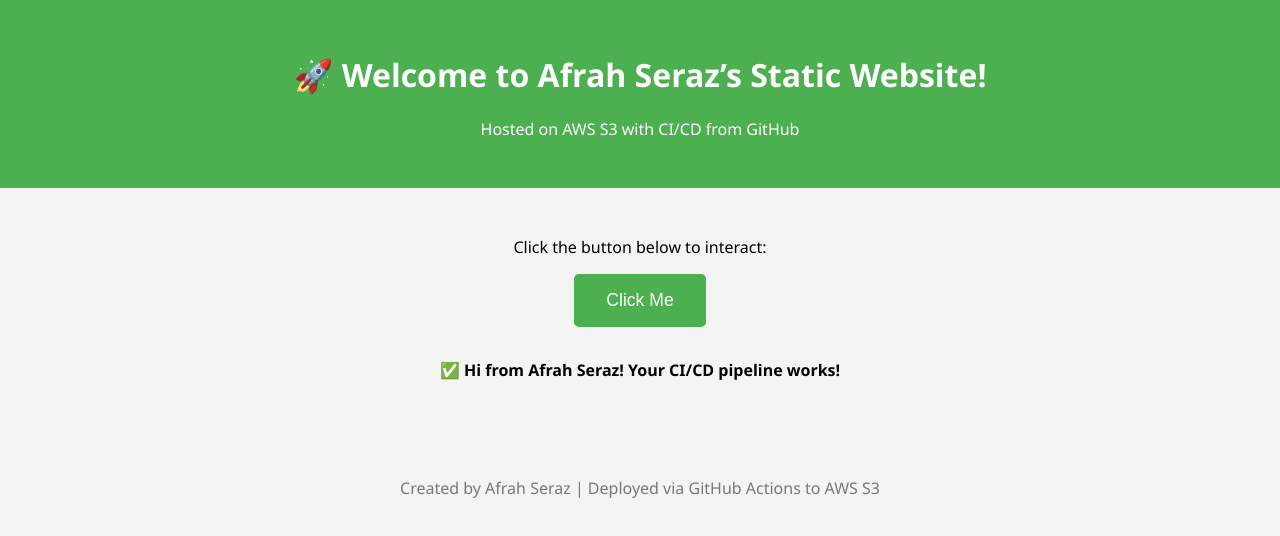
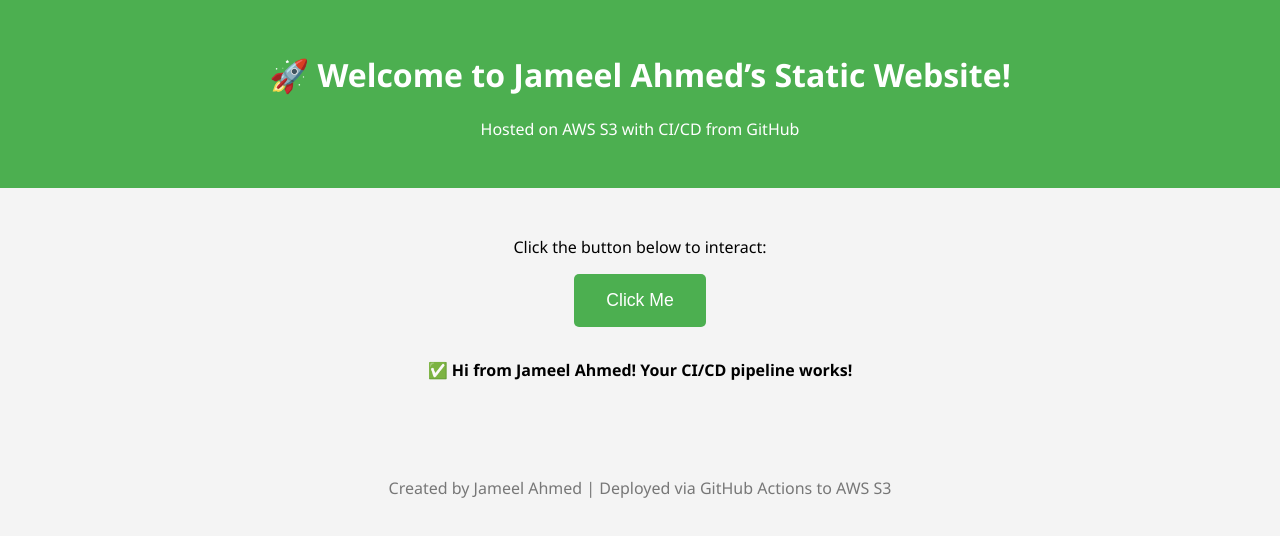
Before and after one commit to jameel-cmd/s3-deploy-site, a plain HTML site: page index.html in a window 1280 px wide. Both pictures are taken after a click on the button "Click Me". Drawn offline with Linux system fonts and the light colour scheme.

Commit message:
Update index.html

```diff
--- a/index.html
+++ b/index.html
@@ -3,7 +3,7 @@
 <head>
   <meta charset="UTF-8" />
   <meta name="viewport" content="width=device-width, initial-scale=1.0"/>
-  <title>Afrah Seraz | Static Website</title>
+  <title>Jameel Ahmed | Static Website</title>
   <style>
     body {
       margin: 0;
@@ -39,7 +39,7 @@
 </head>
 <body>
   <header>
-    <h1>🚀 Welcome to Afrah Seraz’s Static Website!</h1>
+    <h1>🚀 Welcome to Jameel Ahmed’s Static Website!</h1>
     <p>Hosted on AWS S3 with CI/CD from GitHub</p>
   </header>
 
@@ -50,12 +50,12 @@
   </main>
 
   <footer>
-    <p>Created by Afrah Seraz | Deployed via GitHub Actions to AWS S3</p>
+    <p>Created by Jameel Ahmed | Deployed via GitHub Actions to AWS S3</p>
   </footer>
 
   <script>
     function showMessage() {
-      const message = "✅ Hi from Afrah Seraz! Your CI/CD pipeline works!";
+      const message = "✅ Hi from Jameel Ahmed! Your CI/CD pipeline works!";
       document.getElementById("response").textContent = message;
     }
   </script>
```
